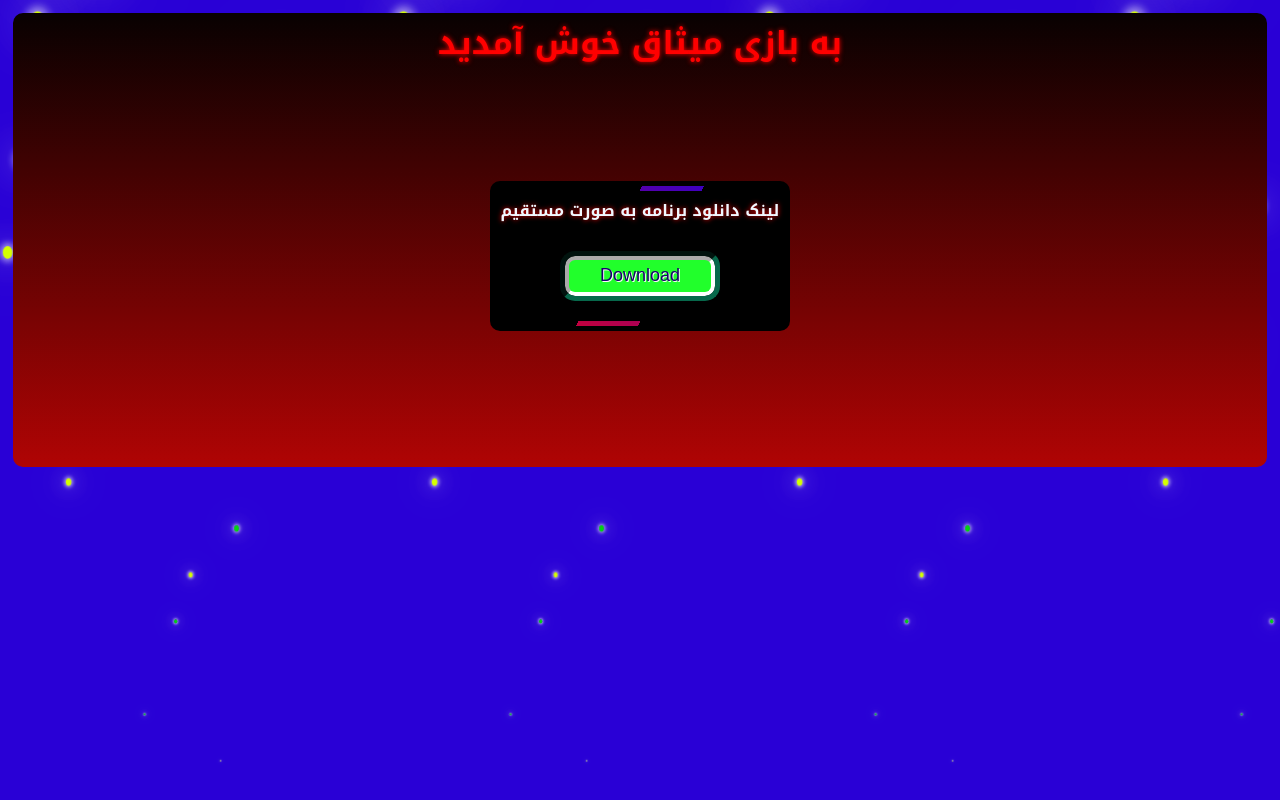
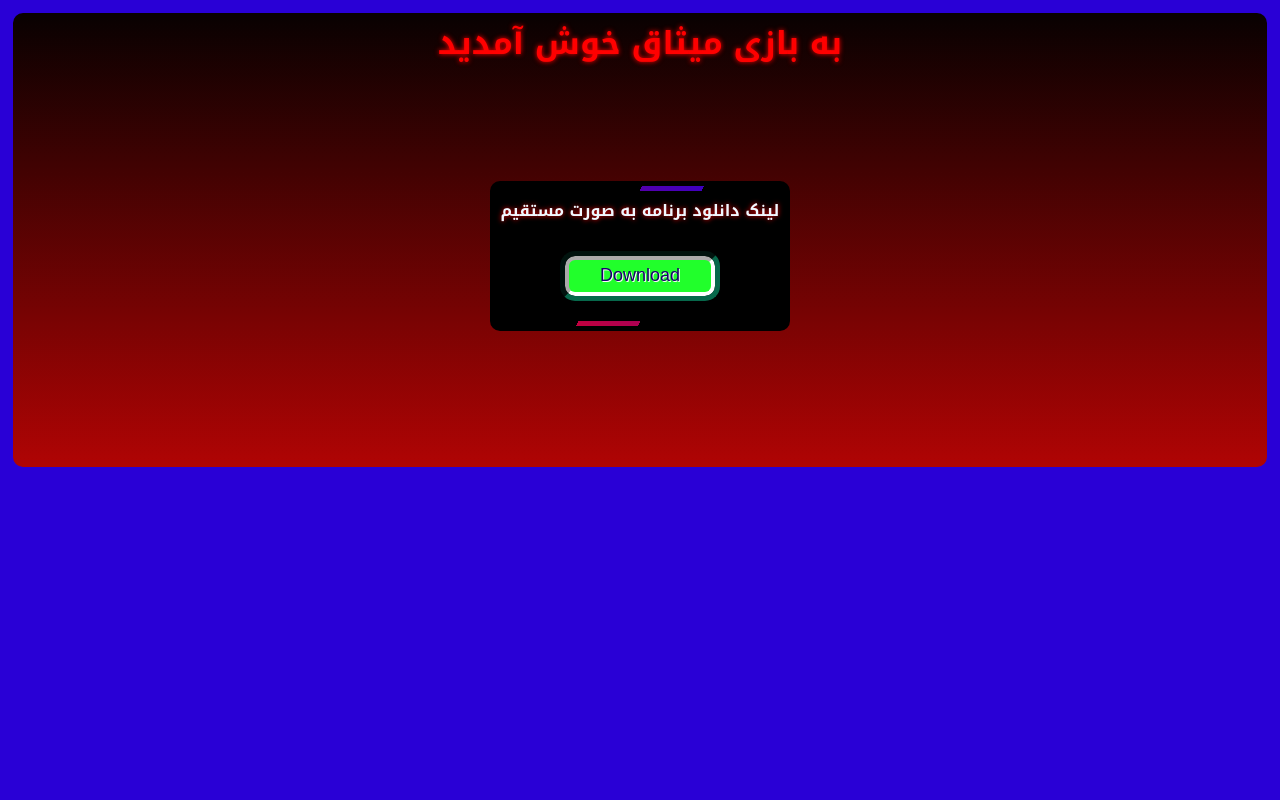
Before and after one commit to mhh-83/flask, a Flask app: page / in a window 1280 px wide. Run offline with Flask 3, Linux system fonts and the light colour scheme.

Commit message:
update home page

```diff
--- a/static/files/style/styles.css
+++ b/static/files/style/styles.css
@@ -125,43 +125,10 @@ h2{
     animation: glow 1s linear alternate-reverse infinite;
     z-index: 2;
 }
-.container{
-    position: relative;
-    width: 100%;
-    height: 100vh;
-    overflow: hidden;
 
-}
-.bubble{
-    position: relative;
-    display: flex;
-    margin: 0;
-
-}
 form{
     padding: 20px;
     z-index: 2;
-}
-.bubble span{
-    position: relative;
-    background: #d4ff00;
-    width: 20px;
-    height: 20px;
-    margin:0;
-    border-radius: 50%;
-    box-shadow: 0 0 10px 5px #ffffff88,
-    0 0 50px #ffffff,
-    0 0 100px rgb(255, 255, 255);
-    animation: animate 15s linear infinite;
-    animation-duration: calc(125s / var(--i));
-
-}
-.bubble span:nth-child(even){
-    background: #03d310;
-    box-shadow: 0 0 10px 5px #ffffff88,
-    0 0 50px #ffffff,
-    0 0 100px rgb(255, 255, 255);
-
 }
 .box{
     position: relative;
--- a/templates/home.html
+++ b/templates/home.html
@@ -10,94 +10,6 @@
     <link href="https://fonts.googleapis.com/css2?family=Noto+Kufi+Arabic:wght@100..900&display=swap" rel="stylesheet">
 </head>
 <body>
-    <div class="container">
-        <div class="bubble">
-            <span style="--i:12;"></span>
-            <span style="--i:14;"></span>
-            <span style="--i:17;"></span>
-            <span style="--i:18;"></span>
-            <span style="--i:26;"></span>
-            <span style="--i:27;"></span>
-            <span style="--i:18;"></span>
-            <span style="--i:29;"></span>
-            <span style="--i:10;"></span>
-            <span style="--i:21;"></span>
-            <span style="--i:13;"></span>
-            <span style="--i:23;"></span>
-            <span style="--i:24;"></span>
-            <span style="--i:15;"></span>
-            <span style="--i:20;"></span>
-            <span style="--i:25;"></span>
-            <span style="--i:28;"></span>
-            <span style="--i:11;"></span>
-            <span style="--i:16;"></span>
-            <span style="--i:31;"></span>
-            <span style="--i:33;"></span>
-            <span style="--i:19;"></span>
-            <span style="--i:32;"></span>
-            <span style="--i:34;"></span>
-            <span style="--i:12;"></span>
-            <span style="--i:14;"></span>
-            <span style="--i:17;"></span>
-            <span style="--i:18;"></span>
-            <span style="--i:26;"></span>
-            <span style="--i:27;"></span>
-            <span style="--i:18;"></span>
-            <span style="--i:29;"></span>
-            <span style="--i:10;"></span>
-            <span style="--i:21;"></span>
-            <span style="--i:13;"></span>
-            <span style="--i:23;"></span>
-            <span style="--i:24;"></span>
-            <span style="--i:15;"></span>
-            <span style="--i:20;"></span>
-            <span style="--i:25;"></span>
-            <span style="--i:28;"></span>
-            <span style="--i:11;"></span>
-            <span style="--i:16;"></span>
-            <span style="--i:31;"></span>
-            <span style="--i:33;"></span>
-            <span style="--i:19;"></span>
-            <span style="--i:32;"></span>
-            <span style="--i:34;"></span>
-            <span style="--i:12;"></span>
-            <span style="--i:14;"></span>
-            <span style="--i:17;"></span>
-            <span style="--i:18;"></span>
-            <span style="--i:26;"></span>
-            <span style="--i:27;"></span>
-            <span style="--i:18;"></span>
-            <span style="--i:29;"></span>
-            <span style="--i:10;"></span>
-            <span style="--i:21;"></span>
-            <span style="--i:13;"></span>
-            <span style="--i:23;"></span>
-            <span style="--i:24;"></span>
-            <span style="--i:15;"></span>
-            <span style="--i:20;"></span>
-            <span style="--i:25;"></span>
-            <span style="--i:28;"></span>
-            <span style="--i:11;"></span>
-            <span style="--i:16;"></span>
-            <span style="--i:31;"></span>
-            <span style="--i:33;"></span>
-            <span style="--i:19;"></span>
-            <span style="--i:32;"></span>
-            <span style="--i:34;"></span>
-            <span style="--i:12;"></span>
-            <span style="--i:14;"></span>
-            <span style="--i:17;"></span>
-            <span style="--i:18;"></span>
-            <span style="--i:26;"></span>
-            <span style="--i:27;"></span>
-            <span style="--i:18;"></span>
-            <span style="--i:29;"></span>
-            <span style="--i:10;"></span>
-            <span style="--i:21;"></span>
-            <span style="--i:13;"></span>
-            <span style="--i:23;"></span>
-        </div>
-    </div>
     <div class="text">
     <h1>به بازی میثاق خوش آمدید</h1>
     <div class="column">
```
